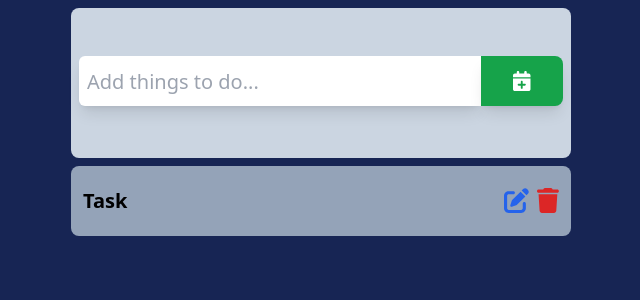
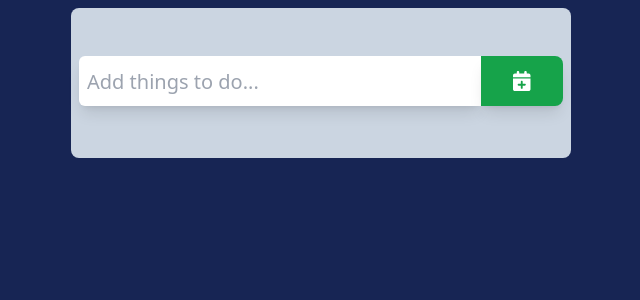
Before and after one commit to HumbleBoyy/CRUD-React, a React (Create React App) app: page / in a window 1280 px wide. Shown: the top 300 px of the page, without its empty margins (319-959 px from the left). Built offline with nearby package versions, Linux system fonts and the light colour scheme.

Commit message:
New Commit

```diff
--- a/src/Components/Form/Form.js
+++ b/src/Components/Form/Form.js
@@ -2,22 +2,23 @@ import Button from '../Button/Button'
 import { FontAwesomeIcon } from '@fortawesome/react-fontawesome'
 import { faCalendarPlus } from '@fortawesome/free-solid-svg-icons'
 
-const Form = () => {
+const Form = ({todos,setTodos}) => {
 
-    const handleAddData = (e) => {
-        console.log(e.target.value)
+   const tasks = []
+    const handleOnSubmitTask = (e) => {
          e.preventDefault()
          const data = {
-            id:1,
-            task: e.target.task.value
+            id:todos.length ? todos[todos.length -1].id + 1 : 1,
+            title: e.target.task.value
          }
 
-         console.log(data)
+         setTodos([...todos, data])
+         e.target.reset()
     }
 
   return (
-    <form className='flex items-center justify-center mt-10 p-2'>
-      <input onChange={handleAddData} name='task' type="text" placeholder="Add things to do..." className='w-[100%] h-[50px] p-2 text-[20px] shadow-lg rounded-l-md outline-none'/>
+    <form onSubmit={handleOnSubmitTask} className='flex items-center justify-center mt-10 p-2'>
+      <input name='task' type="text" placeholder="Add things to do..." className='w-[100%] h-[50px] p-2 text-[20px] shadow-lg rounded-l-md outline-none'/>
       <Button type={"submit"} icon={<FontAwesomeIcon icon={faCalendarPlus} />}/>
     </form>
   )
--- a/src/Components/Main/Main.js
+++ b/src/Components/Main/Main.js
@@ -1,15 +1,22 @@
-import React from 'react'
+import React, { useState } from 'react'
 import Form from '../Form/Form'
 import Task from '../TasksList/Task'
 
 const Main = () => {
+  const [todos, setTodos] = useState(JSON.parse(localStorage.getItem("todos")) || [])
+
+
+  localStorage.setItem("todos", JSON.stringify(todos))
   return (
+    <>
     <div className='bg-blue-950 h-[100vh] flex items-center flex-col gap-2'>
       <div className='w-[500px] bg-slate-300 h-[150px] mt-2 rounded-lg'>
-        <Form/>
+        <Form todos={todos} setTodos={setTodos}/>
       </div>
-      <Task/>
+      <Task todos={todos} setTodos={setTodos}/>
     </div>
+
+    </>
   )
 }
 
--- /dev/null
+++ b/src/Components/Modal/Modal.js
@@ -0,0 +1,13 @@
+import React from 'react'
+
+const Modal = ({children, extraClass}) => {
+  return (
+    <div className={`fixed inset-0  ${extraClass} flex items-center justify-center bg-[#00000079] w-full`}>
+         <div className='w-[500px] h-[200px] rounded-sm bg-slate-200'>
+            {children}
+         </div>
+    </div>
+  )
+}
+
+export default Modal
--- a/src/Components/TasksList/Task.js
+++ b/src/Components/TasksList/Task.js
@@ -1,18 +1,45 @@
-import { faPenToSquare, faTrash } from '@fortawesome/free-solid-svg-icons'
+import { faL, faPenToSquare, faTrash } from '@fortawesome/free-solid-svg-icons'
 import { FontAwesomeIcon } from '@fortawesome/react-fontawesome'
-import React from 'react'
+import React, { useState } from 'react'
+import Modal from '../Modal/Modal'
 
-const Task = () => {
+const Task = ({todos, setTodos}) => {
+    const [deleteModal, setDeleteModal] = useState(false)
+
+    const handleDeleteTask = (id) => {
+       todos.splice(id, 1)
+       setTodos([...todos])
+       setDeleteModal(false)
+    }
   return (
+    <>
+    {
+        todos.map((item, index) => (
+        < div key={index}>
         <div >
             <li className='bg-slate-400 w-[500px] rounded-lg h-[70px] p-3 flex justify-between items-center'>
-         <strong className='text-[20px]'>Task</strong>
+                <strong className='text-[20px]'><span>{item.id})</span> {item.title}</strong>
                 <div className='flex gap-2'>
                     <button className='text-blue-600 text-[25px]'><FontAwesomeIcon icon={faPenToSquare} /></button>
-            <button className='text-red-600 text-[25px]'><FontAwesomeIcon icon={faTrash} /></button>
+                    <button onClick={() => setDeleteModal(true)} className='text-red-600 text-[25px]'><FontAwesomeIcon icon={faTrash} /></button>
                 </div>
             </li>
         </div>
+
+        <Modal extraClass={deleteModal === false ? "scale-0" : "scale-1"}>
+        <div className='flex justify-center items-center flex-col p-16 gap-2'>
+           <h2 className='text-[25px]'>Are you sure to delete?</h2>
+           <div className='flex gap-2'>
+             <button  onClick={() => setDeleteModal(false)} className='bg-blue-600 w-[150px] text-white font-bold rounded-md text-[25px]'>Cancel</button>
+             <button onClick={() => handleDeleteTask(index)} className='bg-red-600 w-[150px] text-white font-bold rounded-md text-[25px]'>Delete</button>
+           </div>
+        </div>
+       </Modal>
+      </div>
+        ))
+    }
+    </>
+
   )
 }
 
```
Lines whose indentation alone changed are shown as unchanged.
